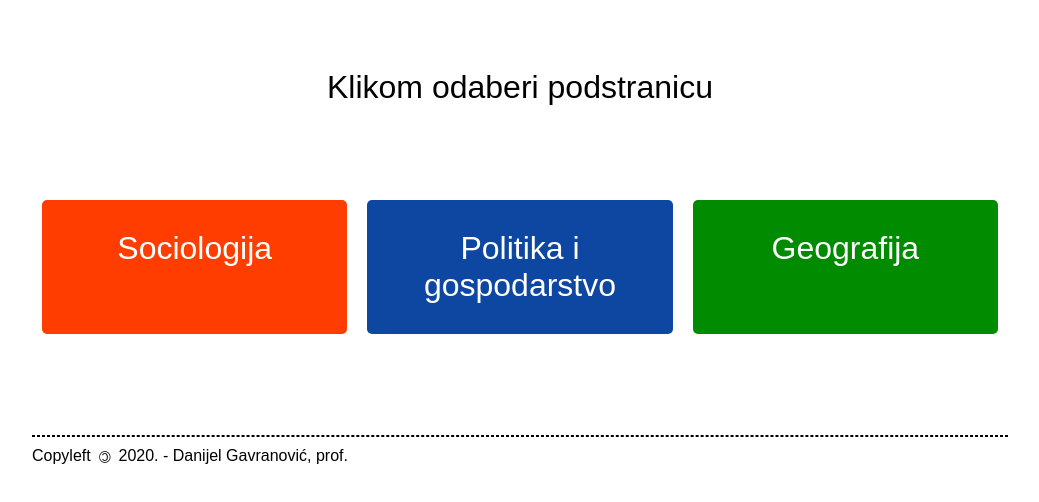
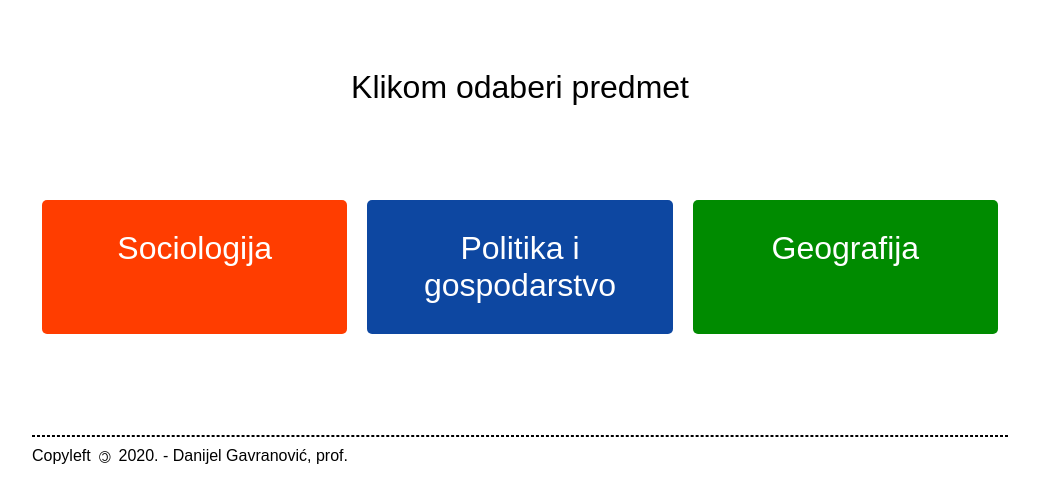
Before and after one commit to srednja-skola/srednja-skola.github.io, a plain HTML site: page index.html in a window 1280 px wide. Shown: the whole page, without its empty margins (120-1159 px from the left). Drawn offline with nearby package versions, Linux system fonts and the light colour scheme.

Commit message:
Update index.html

```diff
--- a/index.html
+++ b/index.html
@@ -9,7 +9,7 @@
 </head>
 <body>
   <br>
-  <h1 class="naslov">Klikom odaberi podstranicu</h1>
+  <h1 class="naslov">Klikom odaberi predmet</h1>
   <br>
   <br>
   <main>
```
